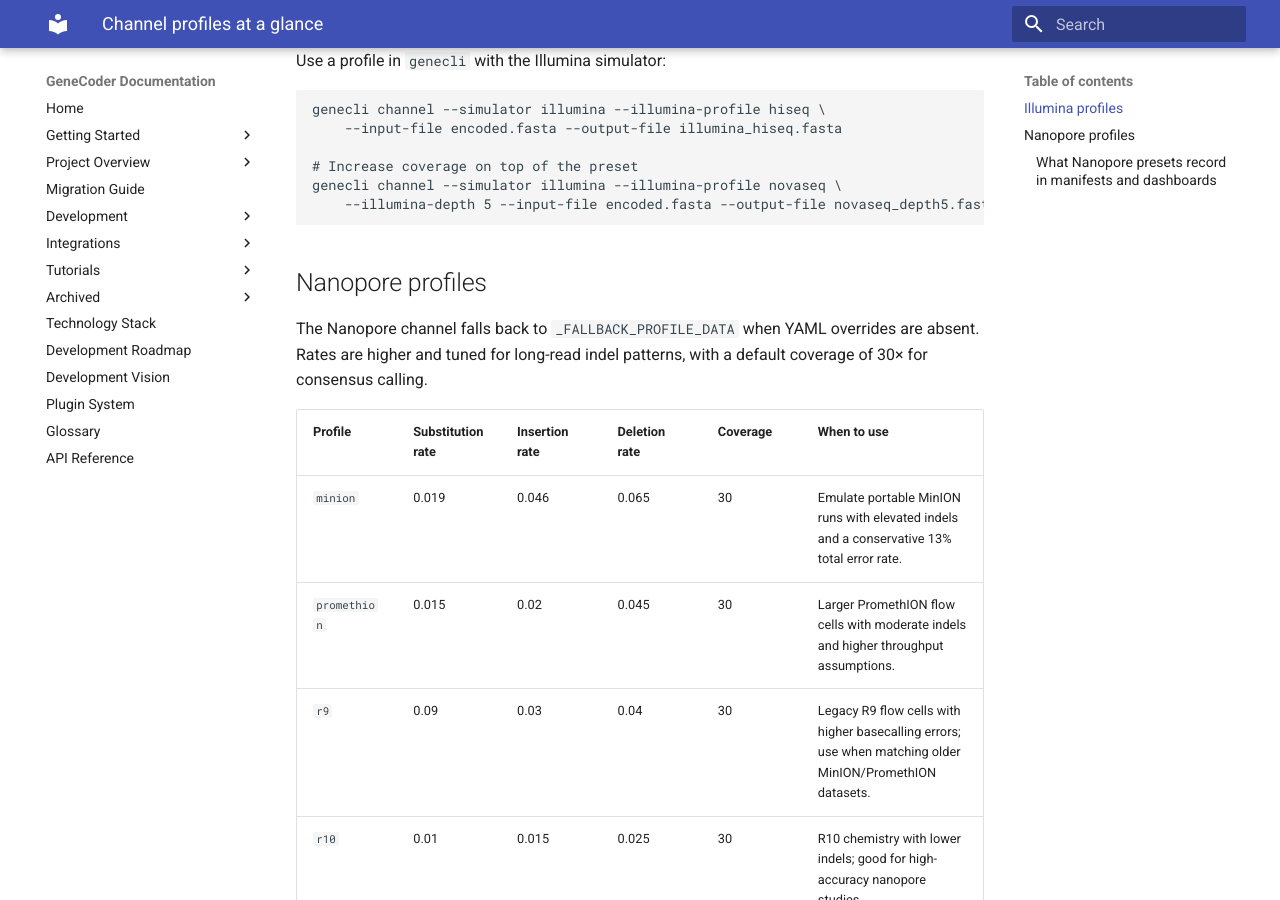
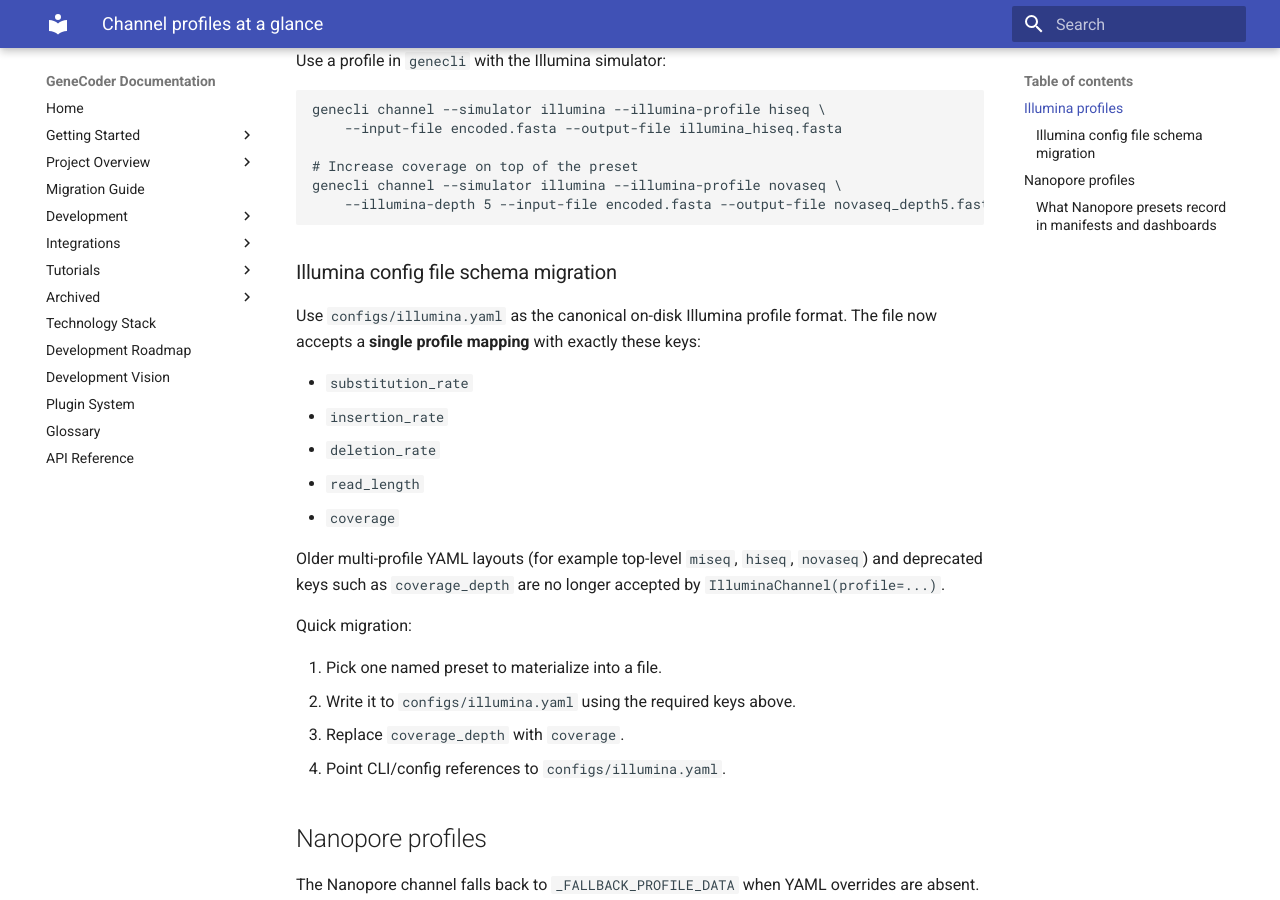
Before and after one commit to d0tTino/GeneCoder, an MkDocs documentation site: the page built from docs/channel_profiles.md, in a window 1280 px wide and 900 px high, scrolled down 918 px. Built offline with MkDocs 1.6.1 and Material for MkDocs 9.7.7, drawn with Linux system fonts in a browser that asks for light colours.

Commit message:
Standardize Illumina profile config schema and path

````diff
--- a/docs/channel_profiles.md
+++ b/docs/channel_profiles.md
@@ -23,6 +23,29 @@ genecli channel --simulator illumina --illumina-profile hiseq \
 genecli channel --simulator illumina --illumina-profile novaseq \
     --illumina-depth 5 --input-file encoded.fasta --output-file novaseq_depth5.fasta
 ```
+
+
+### Illumina config file schema migration
+
+Use `configs/illumina.yaml` as the canonical on-disk Illumina profile format.
+The file now accepts a **single profile mapping** with exactly these keys:
+
+- `substitution_rate`
+- `insertion_rate`
+- `deletion_rate`
+- `read_length`
+- `coverage`
+
+Older multi-profile YAML layouts (for example top-level `miseq`, `hiseq`, `novaseq`)
+and deprecated keys such as `coverage_depth` are no longer accepted by
+`IlluminaChannel(profile=...)`.
+
+Quick migration:
+
+1. Pick one named preset to materialize into a file.
+2. Write it to `configs/illumina.yaml` using the required keys above.
+3. Replace `coverage_depth` with `coverage`.
+4. Point CLI/config references to `configs/illumina.yaml`.
 
 ## Nanopore profiles
 
````
Also changed, not shown: 4 other files.
